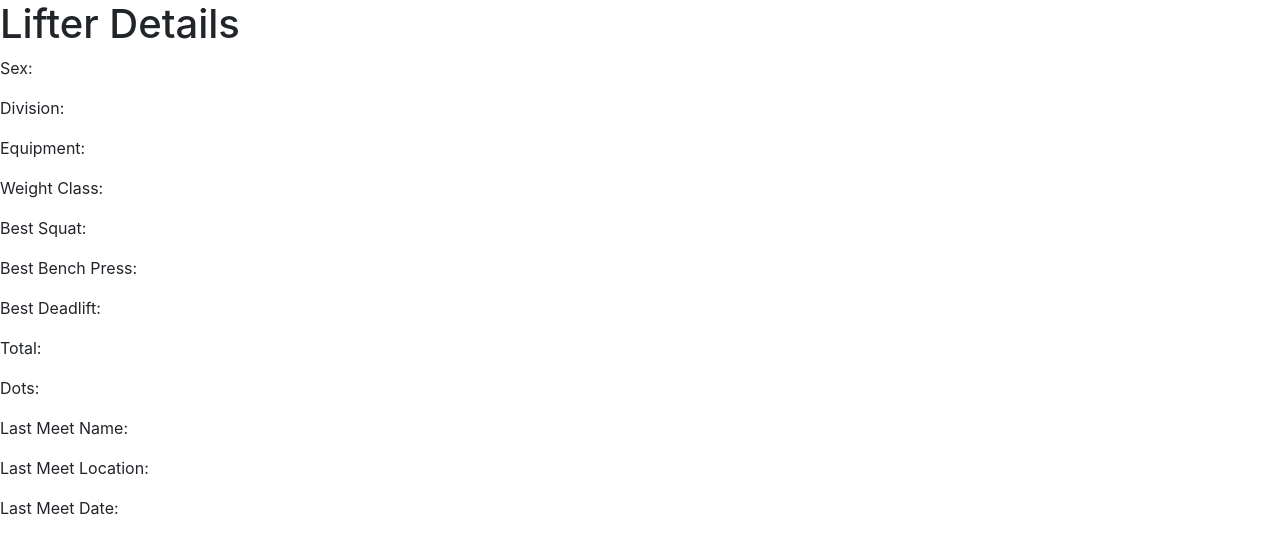
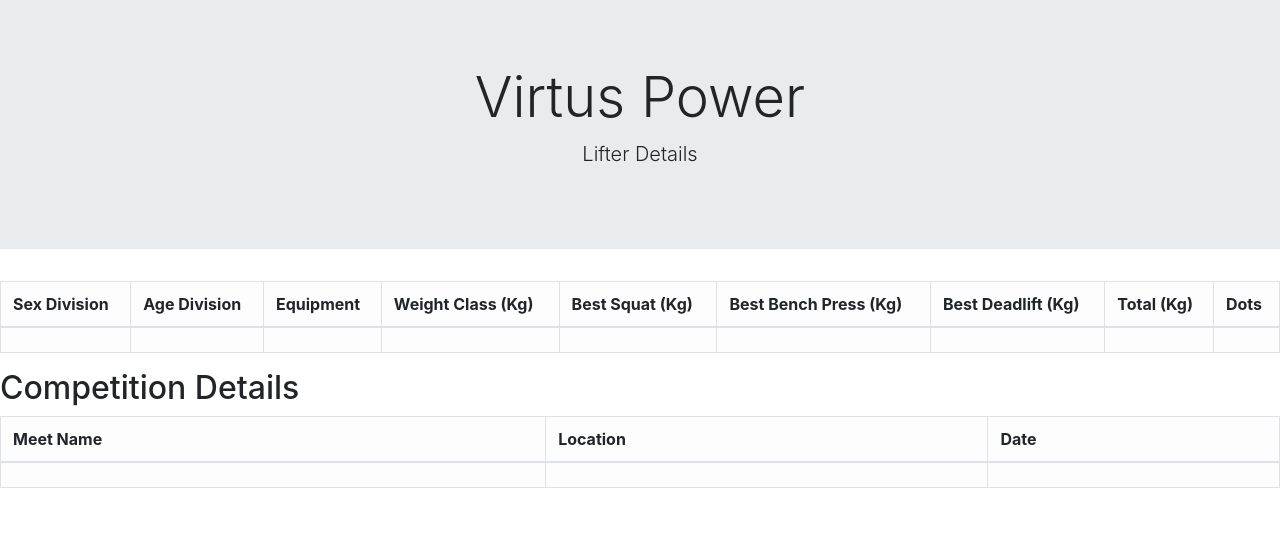
Before and after one commit to markerpens/Virtus-Power, a PHP site: page /details.php?user_id=1 in a window 1280 px wide. Shown: the top 554 px of the page. Run offline with PHP 8.4, Linux system fonts and the light colour scheme; tables that the repository leaves empty or names only in its code hold one stand-in row (values such as "Sample post"); data that the repository does not hold is empty; some libraries are stand-ins or nearby versions.

Commit message:
Details CSS Styling

```diff
--- a/css/main.css
+++ b/css/main.css
@@ -9,7 +9,7 @@
 } */
 
 h1 {
-    font-size: 40px;
+    font-size: 30px;
 }
 
 body, textarea, input {
--- a/php/details.php
+++ b/php/details.php
@@ -1,10 +1,17 @@
+<div class="jumbotron jumbotron-fluid text-center">
+    <div class="container">
+        <h1 class="display-4">Virtus Power</h1>
+        <p class="lead">Lifter Details</p>
+    </div>
+</div>
+
 <?php
 // ----------- INCLUDE HEADER ----------- //
 include 'header.php';
 include 'main_functions.php';
 session_start();
 
-echo "<h1>Lifter Details</h1>";
+// echo "<h1>Lifter Details</h1>";
 
 // ----------- CONNECT TO DATABASE ----------- //
 
@@ -23,15 +30,24 @@
 WHERE Id = '$id'";
 
 $query = mysqli_query($connection, $query_string);
+$query2 = mysqli_query($connection, $query_string);
 
-// start_table();
+// Lifter Details
+start_details_table();
+while ($row = mysqli_fetch_assoc($query)) {
+    details($row['Name'], $row['Sex'], $row['Division'], $row['Equipment'], $row['WeightClassKg'],  $row['Best3SquatKg'],  $row['Best3BenchKg'], $row['Best3DeadliftKg'], $row['Dots'], $row['TotalKg']);
+}
+end_table();
 
-// Loop through results
-while ($row = mysqli_fetch_assoc($query)) {
-    details($row['Name'], $row['Sex'], $row['Division'], $row['Equipment'], $row['WeightClassKg'],  $row['Best3SquatKg'],  $row['Best3BenchKg'], $row['Best3DeadliftKg'], $row['Dots'], $row['TotalKg'],  $row['MeetName'],  $row['MeetTown'],  $row['Date']);
+// Meet Details
+start_meet_table();
+echo "<h2>Competition Details</h2>";
+while ($row = mysqli_fetch_assoc($query2)) {
+    meet_details($row['MeetName'],  $row['MeetTown'],  $row['Date']);
 }
+end_table();
 
-// end_table();
+
 
 
 // ----------- INCLUDE FOOTER ----------- //
--- a/php/main_functions.php
+++ b/php/main_functions.php
@@ -34,22 +34,72 @@
 		</tr>";
 }
 
-// Create the details table on the details page
-function details($name, $seggs, $division, $equipment, $weightclass, $s, $b, $d, $total, $strcoefficient, $lastmeet, $lastmeetlocation, $lastmeetdate,)
+function start_details_table()
 {
-    echo "<h2>$name</h2>
-			<p>Sex: $seggs</p>
-			<p>Division: $division</p>
-			<p>Equipment: $equipment</p>
-			<p>Weight Class: $weightclass</p>
-			<p>Best Squat: $s</p>
-            <p>Best Bench Press: $b</p>
-            <p>Best Deadlift: $d</p>
-            <p>Total: $total</p>
-            <p>Dots: $strcoefficient</p>
-            <p>Last Meet Name: $lastmeet</p>
-            <p>Last Meet Location: $lastmeetlocation</p>
-            <p>Last Meet Date: $lastmeetdate</p>";
+    echo "<table class=\" table table-light table-bordered\" border=\"1\">\n";
+    echo "<thead>
+    <th>Sex Division</th>
+    <th>Age Division</th>
+    <th>Equipment</th>
+    <th>Weight Class (Kg)</th>
+    <th>Best Squat (Kg)</th>
+    <th>Best Bench Press (Kg)</th>
+    <th>Best Deadlift (Kg)</th>
+    <th>Total (Kg)</th>
+    <th>Dots</th></tr>
+
+    </thead>";
+}
+
+// Create the lifter details table on the details page
+function details($name, $seggs, $division, $equipment, $weightclass, $s, $b, $d, $total, $strcoefficient)
+{
+    // echo "<h2>$name</h2>
+    // 		<p>Sex: $seggs</p>
+    // 		<p>Division: $division</p>
+    // 		<p>Equipment: $equipment</p>
+    // 		<p>Weight Class: $weightclass</p>
+    // 		<p>Best Squat: $s</p>
+    //         <p>Best Bench Press: $b</p>
+    //         <p>Best Deadlift: $d</p>
+    //         <p>Total: $total</p>
+    //         <p>Dots: $strcoefficient</p>
+    //         <p>Last Meet Name: $lastmeet</p>
+    //         <p>Last Meet Location: $lastmeetlocation</p>
+    //         <p>Last Meet Date: $lastmeetdate</p>";
+
+    echo "<h2>$name</h2>";
+    echo "<tr";
+    echo "><td>$seggs</td>
+			<td>$division</td>
+			<td>$equipment</td>
+			<td>$weightclass</td>
+			<td>$s</td>
+            <td>$b</td>
+            <td>$d</td>
+            <td>$total</td>
+            <td>$strcoefficient</td>
+		</tr>";
+}
+
+function start_meet_table()
+{
+    echo "<table class=\" table table-light table-bordered\" border=\"1\">\n";
+    echo "<thead>
+    <th>Meet Name</th>
+    <th>Location</th>
+    <th>Date</th></tr>
+    </thead>";
+}
+
+// Create the meet details table on the details page
+function meet_details($lastmeet, $lastmeetlocation, $lastmeetdate)
+{
+    echo "<tr";
+    echo "><td>$lastmeet</td>
+            <td>$lastmeetlocation</td>
+            <td>$lastmeetdate</td>
+		</tr>";
 }
 
 // Stop building the table
```
